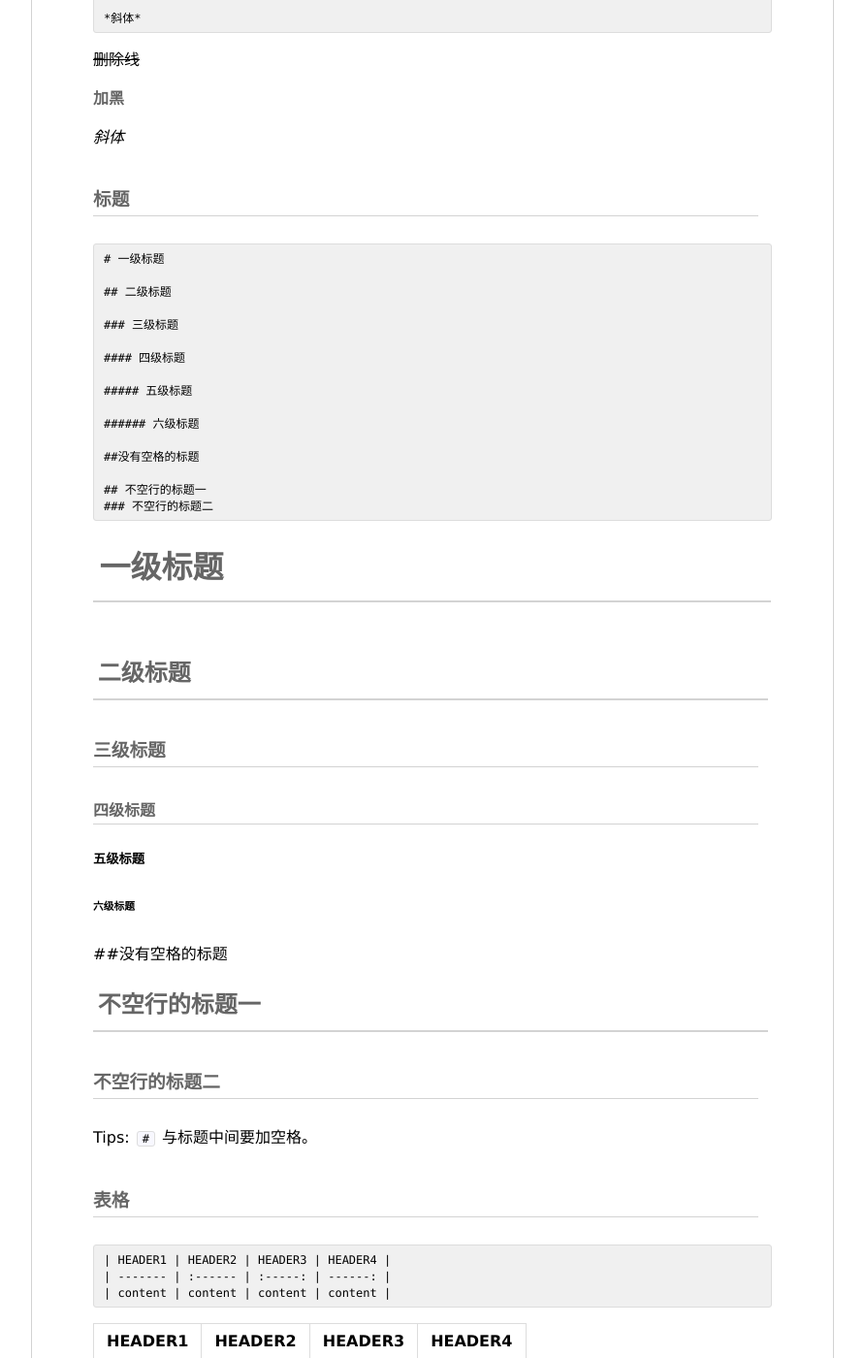
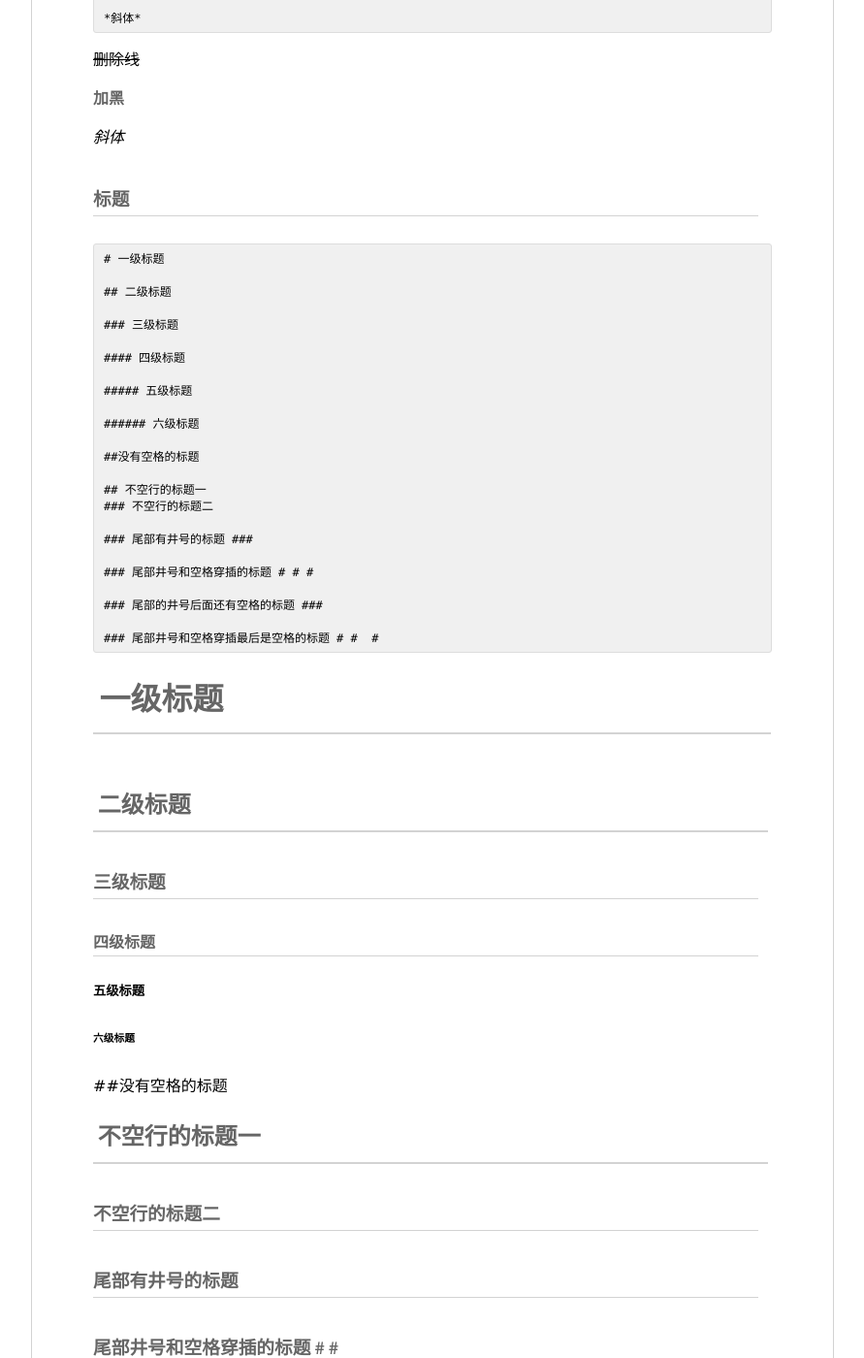
Before and after one commit to mzlogin/jekyll-theme-solid, a Jekyll site: the page built from _wiki/markdown.md, in a window 1280 px wide and 1400 px high, scrolled down 1460 px. Shown: the whole window at 97% size, without its empty margins (194-1085 px from the left). Built offline with Jekyll 4.4.1, drawn with Linux system fonts in a browser that asks for light colours; emoji names are drawn with the system emoji font; comment, search, counter and statistics services are not loaded; some of the changed text lies outside the part shown.

Commit message:
Markdown heading test

````diff
--- a/_wiki/markdown.md
+++ b/_wiki/markdown.md
@@ -98,6 +98,14 @@
 
 ## 不空行的标题一
 ### 不空行的标题二
+
+### 尾部有井号的标题 ###
+
+### 尾部井号和空格穿插的标题 # # #
+
+### 尾部的井号后面还有空格的标题 ###
+
+### 尾部井号和空格穿插最后是空格的标题 # #  #
 ```
 
 # 一级标题
@@ -116,6 +124,14 @@
 
 ## 不空行的标题一
 ### 不空行的标题二
+
+### 尾部有井号的标题 ###
+
+### 尾部井号和空格穿插的标题 # # #
+
+### 尾部的井号后面还有空格的标题 ###
+
+### 尾部井号和空格穿插最后是空格的标题 # #  #
 
 Tips: `#` 与标题中间要加空格。
 
````
